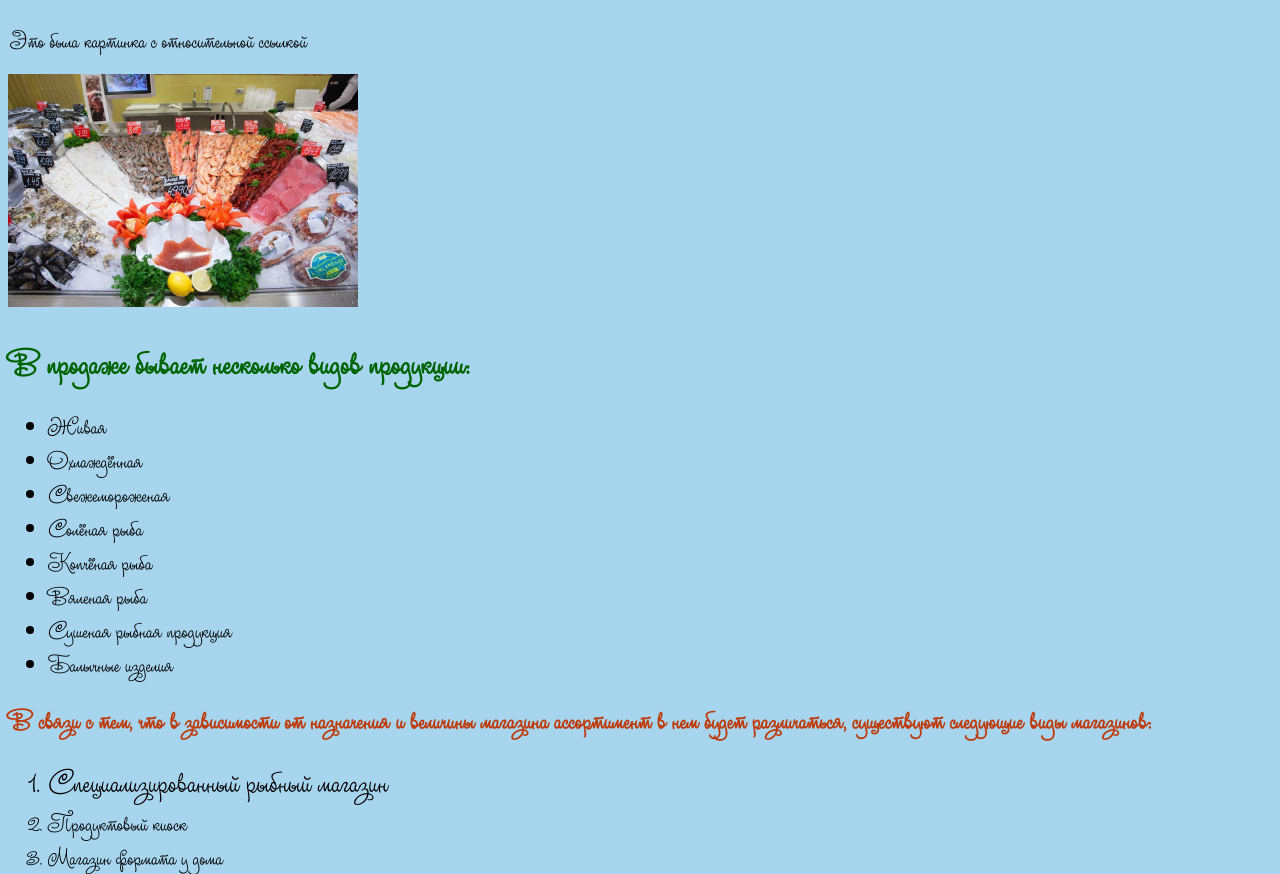
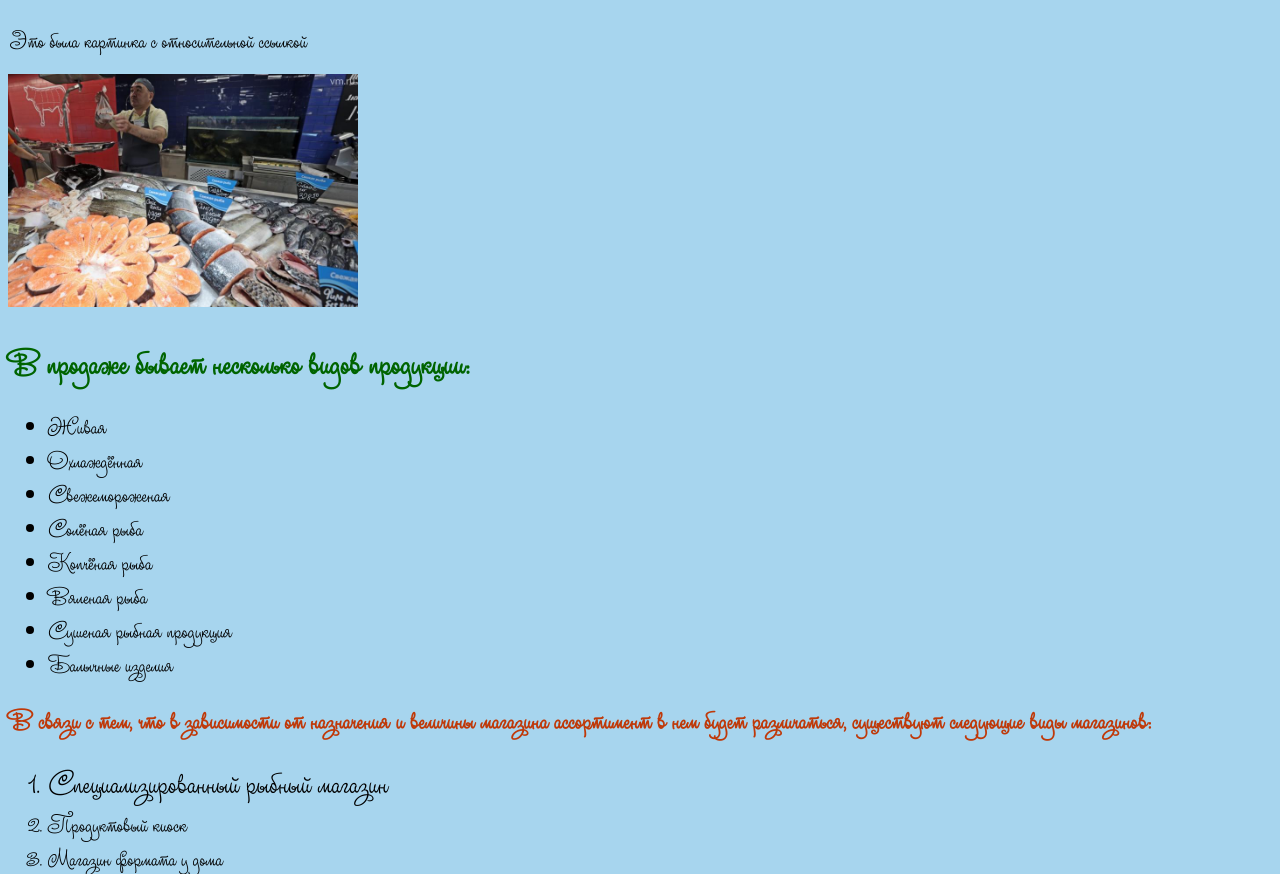
Before and after one commit to PavelKnjazkov/PavelKnjazkov.github.io, a plain HTML site: page index.html in a window 1280 px wide. Shown: the part 1106-1980 px from the top of the page. Drawn offline with Linux system fonts and the light colour scheme.

Commit message:
Добавил еще одну картинку дубль 2

```diff
--- a/index.html
+++ b/index.html
@@ -28,7 +28,7 @@
     <p>Это была картинка с абсолютной ссылкой</p>
     <img src="img/Kalalett.jpg" width="350" alt="выкладка">
     <p>Это была картинка с относительной ссылкой</p>
-    <img src="img/Kalalett.jpg" width="350" alt="выкладка">
+    <img src="img/Kalalett1.jpg" width="350" alt="выкладка">
     <h2>В продаже бывает несколько видов продукции:</h2>
     <ul>
         <li>Живая</li>
```
